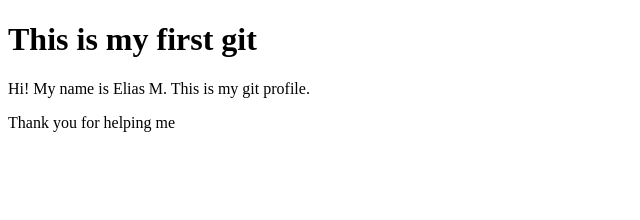
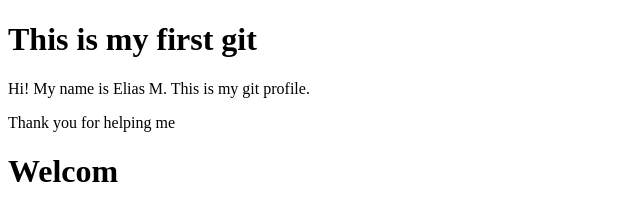
Before and after one commit to emurmu648/practice27.4.21, a plain HTML site: page index.html in a window 1280 px wide. Shown: the whole page, without its empty margins (0-640 px from the left). Drawn offline with Linux system fonts and the light colour scheme.

Commit message:
Update index.html

```diff
--- a/index.html
+++ b/index.html
@@ -9,6 +9,8 @@
   <p> Hi! My name is Elias M. This is my git profile.</p>
 <p> Thank you for helping me</p>
 
+  <h1>Welcom</h1>
+
 
 </body>
 
```
